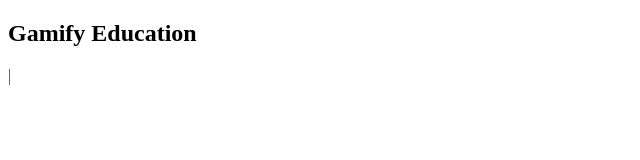
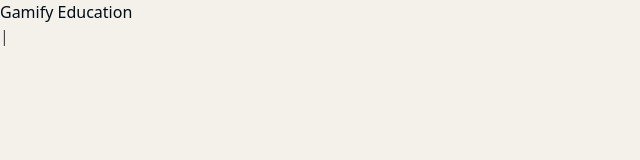
Before and after one commit to azkadoo/tailwind-experiments, a website: page index.html in a window 1280 px wide. Shown: the whole page, without its empty margins (0-640 px from the left). Drawn offline with Linux system fonts and the light colour scheme.

Commit message:
build: fixing build scripts issues.

```diff
--- a/index.html
+++ b/index.html
@@ -4,10 +4,10 @@
     <meta charset="UTF-8" />
     <meta name="viewport" content="width=, initial-scale=1.0" />
     <title>Document</title>
-    <link href="style.css rel="stylesheet" " />
+    <link href="dist/global.css" rel="stylesheet" />
   </head>
   <body>
-    <h2 id="textRotator">aJCnsudaxxoi</h2>
+    <h2 id="textRotator" class="font-medium">aJCnsudaxxoi</h2>
     <script src="dist/main.js"></script>
   </body>
 </html>
--- a/main.js
+++ b/main.js
@@ -1,7 +1,7 @@
 import Typed from "typed.js";
 
 const typed = new Typed("#textRotator", {
-  strings: ["UI/UX Design", "Web Developer (Soon)", "Gamify Education"],
+  strings: ["UI/UX Designer", "Web Developer (Soon)", "Gamify Education"],
   typeSpeed: 50,
   loop: true,
 });
--- a/package.json
+++ b/package.json
@@ -4,7 +4,7 @@
   "description": "Exploring things in tailwind (using node.js)",
   "main": "main.js",
   "scripts": {
-    "tw:dev": "npx @tailwindcss/cli -i ./style.css -o ./global.css --watch",
+    "tw:dev": "npx @tailwindcss/cli -i ./style.css -o ./dist/global.css --watch",
     "build": "npx webpack ./main.js --mode=production"
   },
   "repository": {
--- /dev/null
+++ b/style.css
@@ -0,0 +1,7 @@
+@import "tailwindcss";
+
+@layer base {
+  html {
+    @apply bg-[#f4f1ea] text-[#000c17];
+  }
+}
```
Also changed, not shown: dist/global.css (added).
